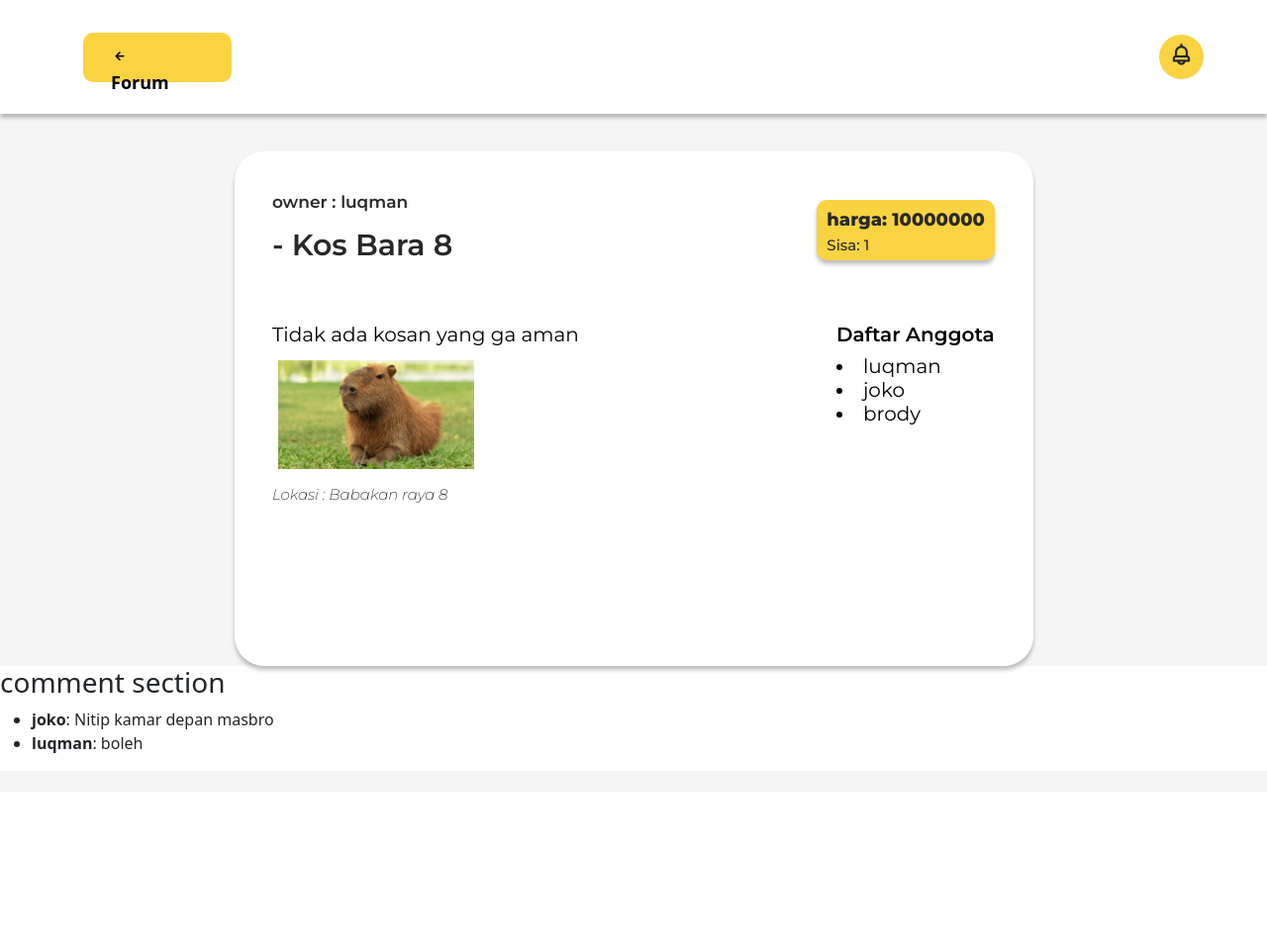
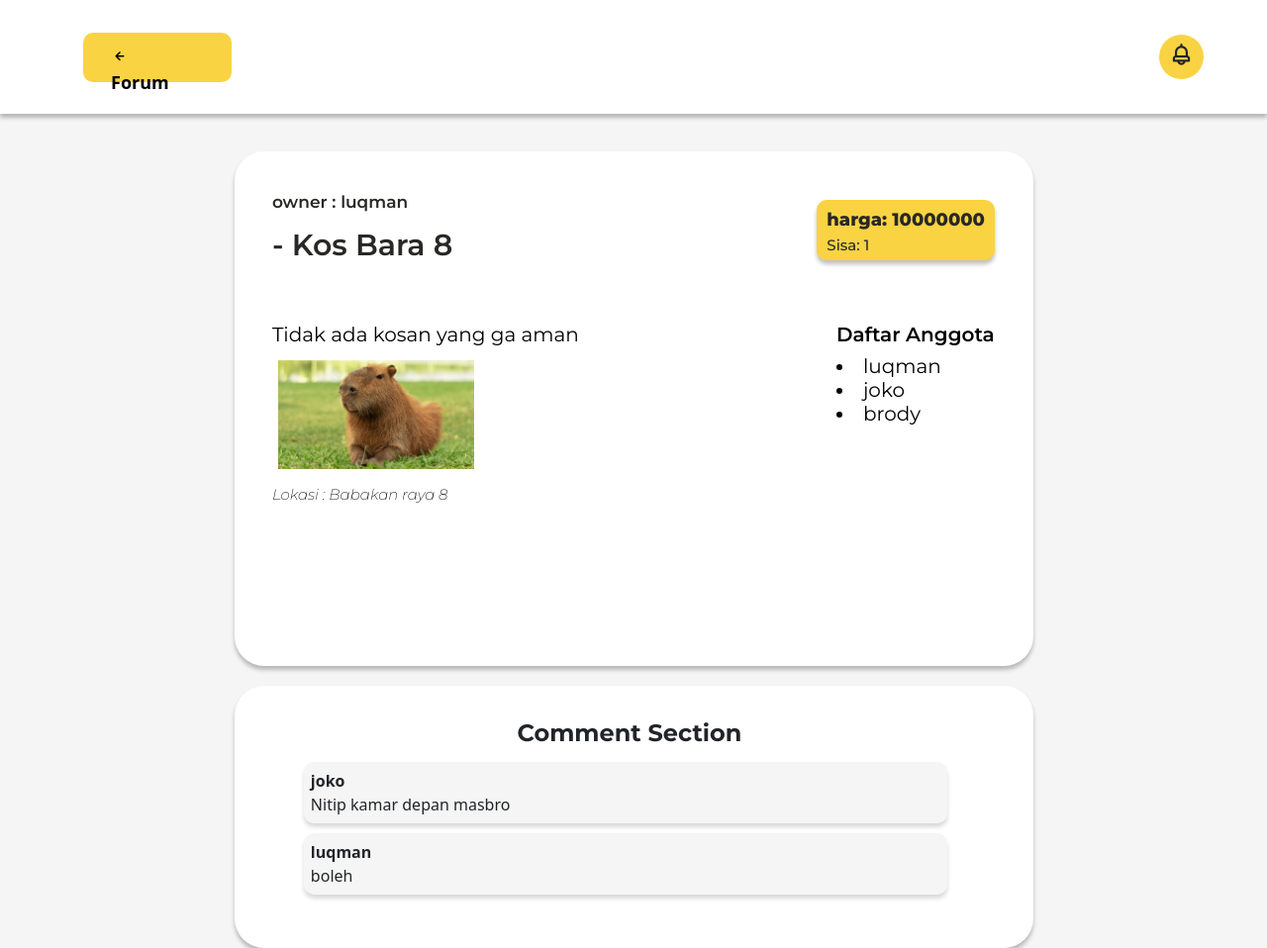
Before and after one commit to aamilham/KontrakanID, a Django app: page /forum/rent/1/ in a window 1280 px wide. Shown: the whole page at 99% size. Before the commit the page ends 761 px from the top, so only its background shows below. Run offline with Django 4.2, Linux system fonts and the light colour scheme; data comes from the database, SQL or seed files in the repository.

Commit message:
add rent update stuff frontend

```diff
--- a/forum/static/forum/createrent.css
+++ b/forum/static/forum/createrent.css
@@ -24,6 +24,7 @@ font-size: 16px;
 line-height: 24px;
 
 color: #292826;
+margin-bottom: 10px;
 }
 
 .createRent h2 {
--- a/forum/static/forum/rent.css
+++ b/forum/static/forum/rent.css
@@ -32,6 +32,7 @@
     box-shadow: 0px 4px 4px rgba(0, 0, 0, 0.25);
     border-radius: 30px;
     padding: 3%;
+    margin-bottom: 20px;
 }
 
 .rentTop {
@@ -195,3 +196,43 @@ margin-left: 2%;
 
 
 }
+
+.rentComment {
+    width: 807px;
+    margin: auto;
+    background-color: #FFFFFF;
+    padding: 3%;
+    box-shadow: 0px 4px 4px rgba(0, 0, 0, 0.25);
+    border-radius: 30px;
+}
+
+.rentComment h3 {
+    font-family: 'Montserrat';
+font-style: normal;
+font-weight: 700;
+font-size: 24px;
+line-height: 18px;
+margin-bottom: 20px;
+
+width: 235px;
+margin: auto;
+}
+
+.rentComment ul {
+    list-style-type: none;
+    margin-top: 20px;
+}
+
+.rentComment li {
+    width: 650px;
+    background-color: #F5F5F5;
+    margin-bottom: 10px;
+    box-shadow: 0px 4px 4px rgba(0, 0, 0, 0.15);
+    border-radius: 10px;
+    padding: 1%;
+}
+
+.rentComment a {
+    text-decoration: none;
+    font-size: 14px;
+}
--- a/forum/templates/forum/rent.html
+++ b/forum/templates/forum/rent.html
@@ -83,13 +83,13 @@
         </div>
 
     </div>
-</div>
 
-    <h3>comment section</h3>
+    <div class="rentComment">
+        <h3>Comment Section</h3>
     <ul>
         {% for comment in comments %}
             <li>
-                <strong>{{ comment.author }}</strong>: {{ comment.content }}
+                <strong>{{ comment.author }}</strong> </br> {{ comment.content }}
                 {% if request.user.is_authenticated and request.user.id == comment.author.id %}
                     <a href="{% url 'forum:update_comment' pk=comment.pk %}">edit komentar</a>
                 {% endif %}
@@ -98,8 +98,9 @@
             <li>no comment yet</li>
         {% endfor %}
     </ul>
+    </div>
 
-
+</div>
 
 
 {% endblock content %}
```
Also changed, not shown: forum/templates/forum/create_comment.html (+23 -1 lines), forum/templates/forum/update_comment.html (+25 -2 lines), forum/templates/forum/update_rent.html (+24 -1 lines).
